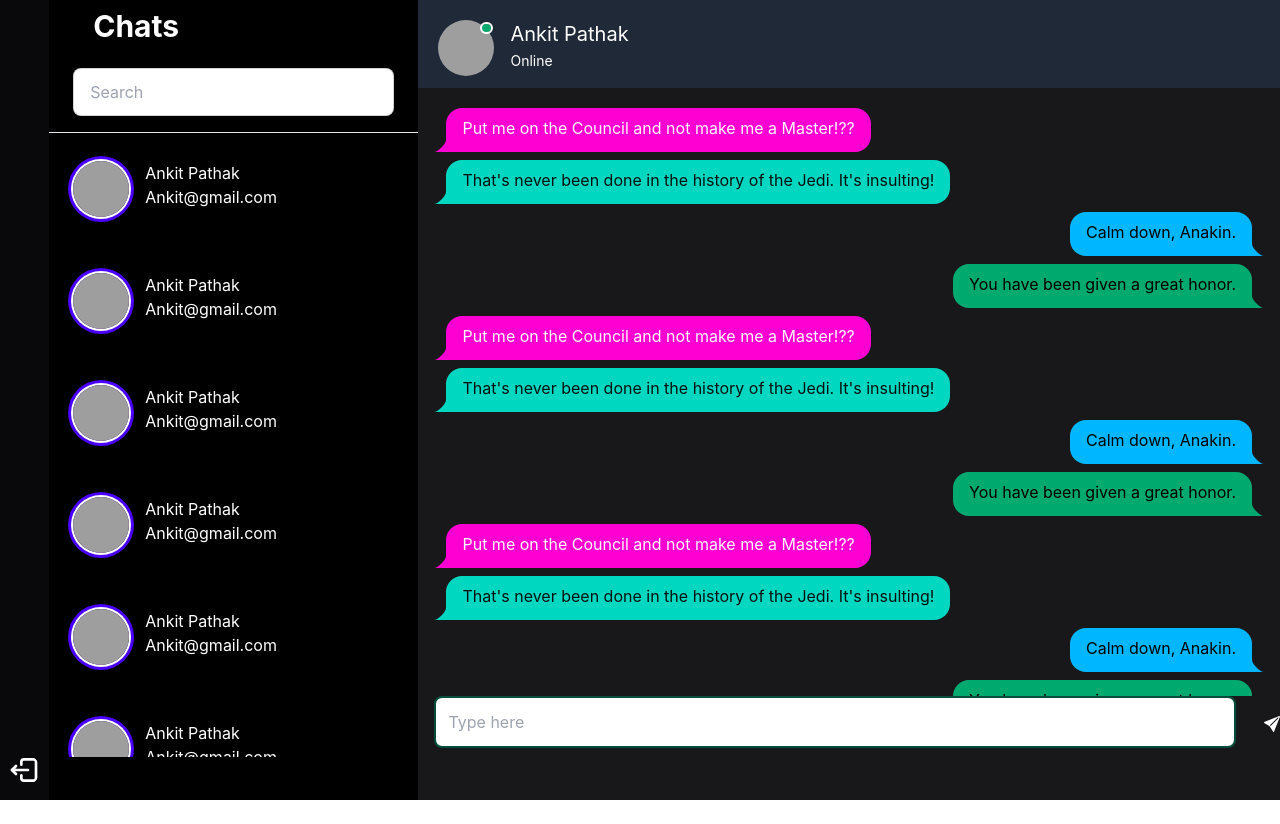
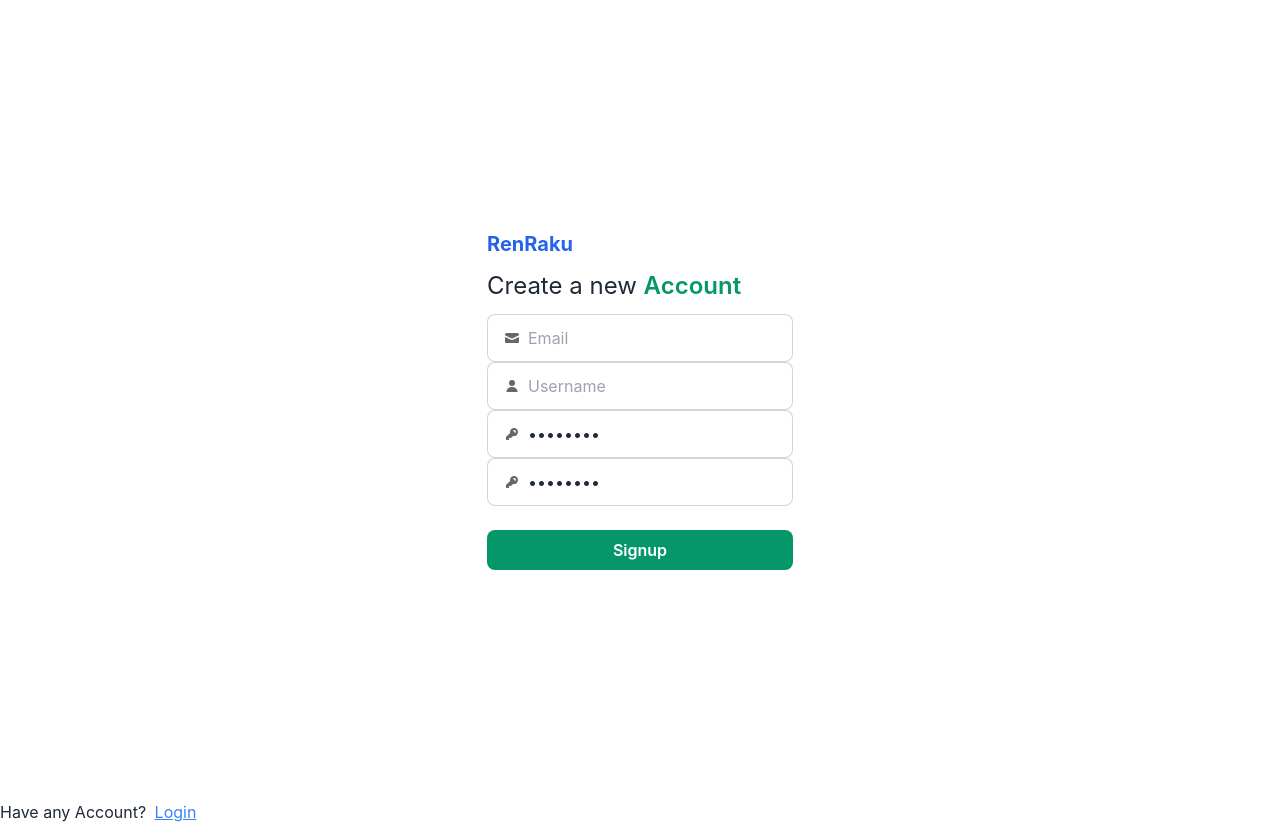
Before and after one commit to Unnati-Gupta24/Renraku, a React (Vite) app in the folder Frontend/: page / in a window 1280 px wide. Before the commit the page ends 800 px from the top, so only its background shows below. Built offline with nearby package versions, Linux system fonts and the light colour scheme; grey boxes are pictures that could not be loaded.

Commit message:
Add Signup

```diff
--- a/Frontend/src/App.jsx
+++ b/Frontend/src/App.jsx
@@ -2,15 +2,17 @@
 import Left from './home/left/left'
 import Right from './home/right/right'
 import Logout from './home/left1/Logout'
+import Signup from './components/Signup'
 
 function App() {
   return (
     <>
-    <div className="flex h-screen">
+    {/*  <div className="flex h-screen">
       <Logout></Logout>
       <Left></Left>
       <Right></Right>
-    </div>
+    </div>  */}
+    <Signup/>
     </>
   )
 }
--- /dev/null
+++ b/Frontend/src/components/Login.jsx
@@ -0,0 +1,11 @@
+import React from 'react'
+
+function Login() {
+  return (
+    <div>
+
+    </div>
+  )
+}
+
+export default Login
--- /dev/null
+++ b/Frontend/src/components/Signup.jsx
@@ -0,0 +1,96 @@
+import React from "react";
+
+function Signup() {
+  return (
+    <>
+      <div>
+        <div className="flex h-screen items-center justify-center">
+          <form action="" className="border border-white px-6 py-5 rounded-md space-y-3">
+            <h1 className="text-xl text-blue-600 font-bold">RenRaku</h1>
+            <h1 className="text-2xl items-center">
+              Create a new{" "}
+              <span className="text-emerald-600 font-semibold">Account</span>
+            </h1>
+
+            <div>
+              {/* Email */}
+              <label className="input input-bordered flex items-center gap-2">
+                <svg
+                  xmlns="http://www.w3.org/2000/svg"
+                  viewBox="0 0 16 16"
+                  fill="currentColor"
+                  className="h-4 w-4 opacity-70"
+                >
+                  <path d="M2.5 3A1.5 1.5 0 0 0 1 4.5v.793c.026.009.051.02.076.032L7.674 8.51c.206.1.446.1.652 0l6.598-3.185A.755.755 0 0 1 15 5.293V4.5A1.5 1.5 0 0 0 13.5 3h-11Z" />
+                  <path d="M15 6.954 8.978 9.86a2.25 2.25 0 0 1-1.956 0L1 6.954V11.5A1.5 1.5 0 0 0 2.5 13h11a1.5 1.5 0 0 0 1.5-1.5V6.954Z" />
+                </svg>
+                <input type="text" className="grow" placeholder="Email" />
+              </label>
+
+              {/* username */}
+              <label className="input input-bordered flex items-center gap-2">
+                <svg
+                  xmlns="http://www.w3.org/2000/svg"
+                  viewBox="0 0 16 16"
+                  fill="currentColor"
+                  className="h-4 w-4 opacity-70"
+                >
+                  <path d="M8 8a3 3 0 1 0 0-6 3 3 0 0 0 0 6ZM12.735 14c.618 0 1.093-.561.872-1.139a6.002 6.002 0 0 0-11.215 0c-.22.578.254 1.139.872 1.139h9.47Z" />
+                </svg>
+                <input type="text" className="grow" placeholder="Username" />
+              </label>
+
+              {/* password */}
+              <label className="input input-bordered flex items-center gap-2">
+                <svg
+                  xmlns="http://www.w3.org/2000/svg"
+                  viewBox="0 0 16 16"
+                  fill="currentColor"
+                  className="h-4 w-4 opacity-70"
+                >
+                  <path
+                    fillRule="evenodd"
+                    d="M14 6a4 4 0 0 1-4.899 3.899l-1.955 1.955a.5.5 0 0 1-.353.146H5v1.5a.5.5 0 0 1-.5.5h-2a.5.5 0 0 1-.5-.5v-2.293a.5.5 0 0 1 .146-.353l3.955-3.955A4 4 0 1 1 14 6Zm-4-2a.75.75 0 0 0 0 1.5.5.5 0 0 1 .5.5.75.75 0 0 0 1.5 0 2 2 0 0 0-2-2Z"
+                    clipRule="evenodd"
+                  />
+                </svg>
+                <input type="password" className="grow" value="password" />
+              </label>
+
+              {/* confirm password */}
+              <label className="input input-bordered flex items-center gap-2">
+                <svg
+                  xmlns="http://www.w3.org/2000/svg"
+                  viewBox="0 0 16 16"
+                  fill="currentColor"
+                  className="h-4 w-4 opacity-70"
+                >
+                  <path
+                    fillRule="evenodd"
+                    d="M14 6a4 4 0 0 1-4.899 3.899l-1.955 1.955a.5.5 0 0 1-.353.146H5v1.5a.5.5 0 0 1-.5.5h-2a.5.5 0 0 1-.5-.5v-2.293a.5.5 0 0 1 .146-.353l3.955-3.955A4 4 0 1 1 14 6Zm-4-2a.75.75 0 0 0 0 1.5.5.5 0 0 1 .5.5.75.75 0 0 0 1.5 0 2 2 0 0 0-2-2Z"
+                    clipRule="evenodd"
+                  />
+                </svg>
+                <input type="password" className="grow" value="password" />
+              </label>
+              <br></br>
+
+              {/* button and text */}
+              <div className="flex justify-between">
+                <input type="submit" value="Signup" className="text-white bg-emerald-600 w-full rounded-lg py-2 font-semibold cursor-pointer"></input>
+              </div>
+            </div>
+          </form>
+        </div>
+        <p>
+          Have any Account?{" "}
+          <span className="text-blue-500 underline cursor-pointer ml-1">
+            Login
+          </span>
+        </p>
+      </div>
+    </>
+  );
+}
+
+export default Signup;
```
